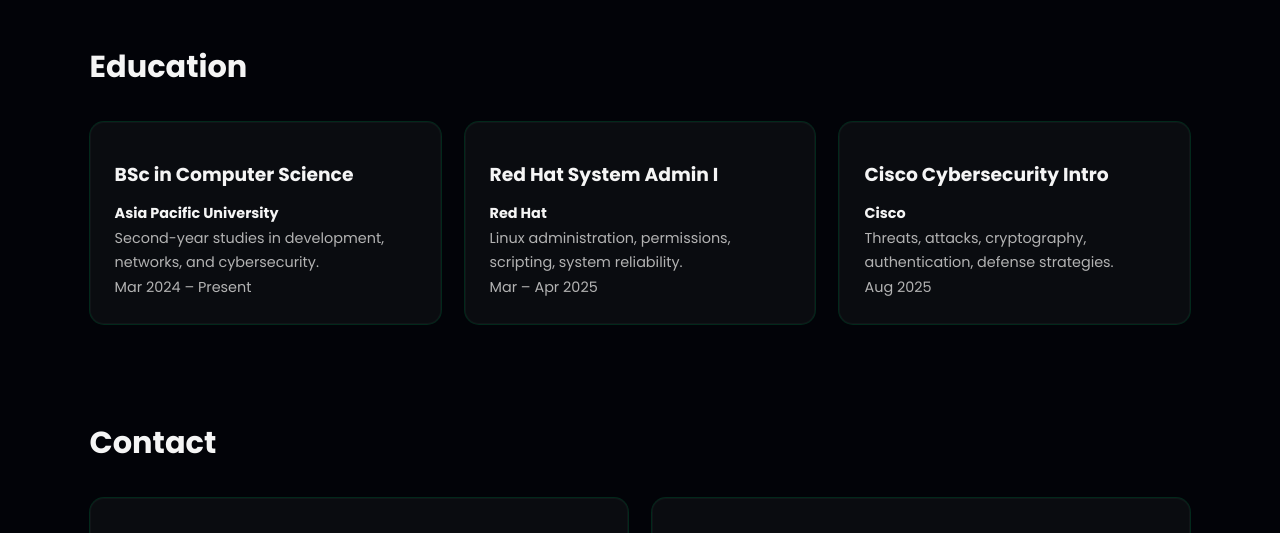
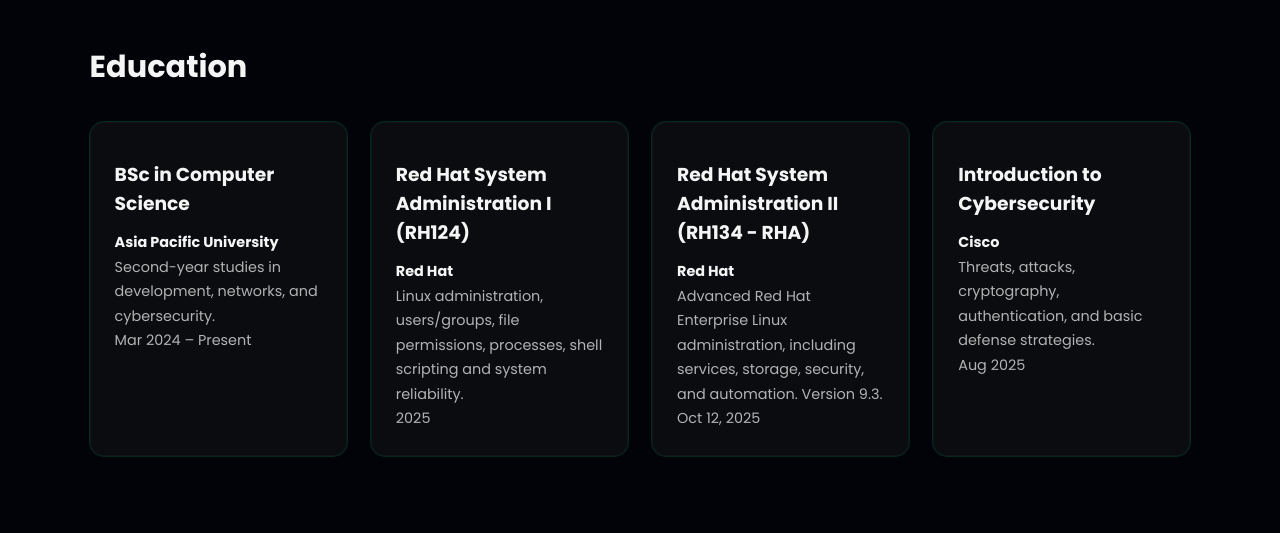
Before and after one commit to m7sd/portfolio, a plain HTML site: page index.html in a window 1280 px wide. Shown: the part 1320-1853 px from the top of the page. Drawn offline with Linux system fonts and the light colour scheme.

Commit message:
added the certificate II

```diff
--- a/index.html
+++ b/index.html
@@ -97,20 +97,29 @@
     </div>
 
     <div class="card">
-        <h3>Red Hat System Admin I</h3>
+      <h3>Red Hat System Administration I (RH124)</h3>
       <p><strong>Red Hat</strong></p>
-        <p>Linux administration, permissions, scripting, system reliability.</p>
-        <p class="muted">Mar – Apr 2025</p>
+      <p>Linux administration, users/groups, file permissions, processes, shell scripting and system reliability.</p>
+      <p class="muted">2025</p>
     </div>
 
     <div class="card">
-        <h3>Cisco Cybersecurity Intro</h3>
+      <h3>Red Hat System Administration II (RH134 - RHA)</h3>
+      <p><strong>Red Hat</strong></p>
+      <p>Advanced Red Hat Enterprise Linux administration, including services, storage, security, and automation. Version 9.3.</p>
+      <p class="muted">Oct 12, 2025</p>
+    </div>
+
+    <div class="card">
+      <h3>Introduction to Cybersecurity</h3>
       <p><strong>Cisco</strong></p>
-        <p>Threats, attacks, cryptography, authentication, defense strategies.</p>
+      <p>Threats, attacks, cryptography, authentication, and basic defense strategies.</p>
       <p class="muted">Aug 2025</p>
     </div>
+
   </div>
 </section>
+
 
   <!-- CONTACT -->
   <section id="contact" class="section">
```
Lines whose indentation alone changed are shown as unchanged.
